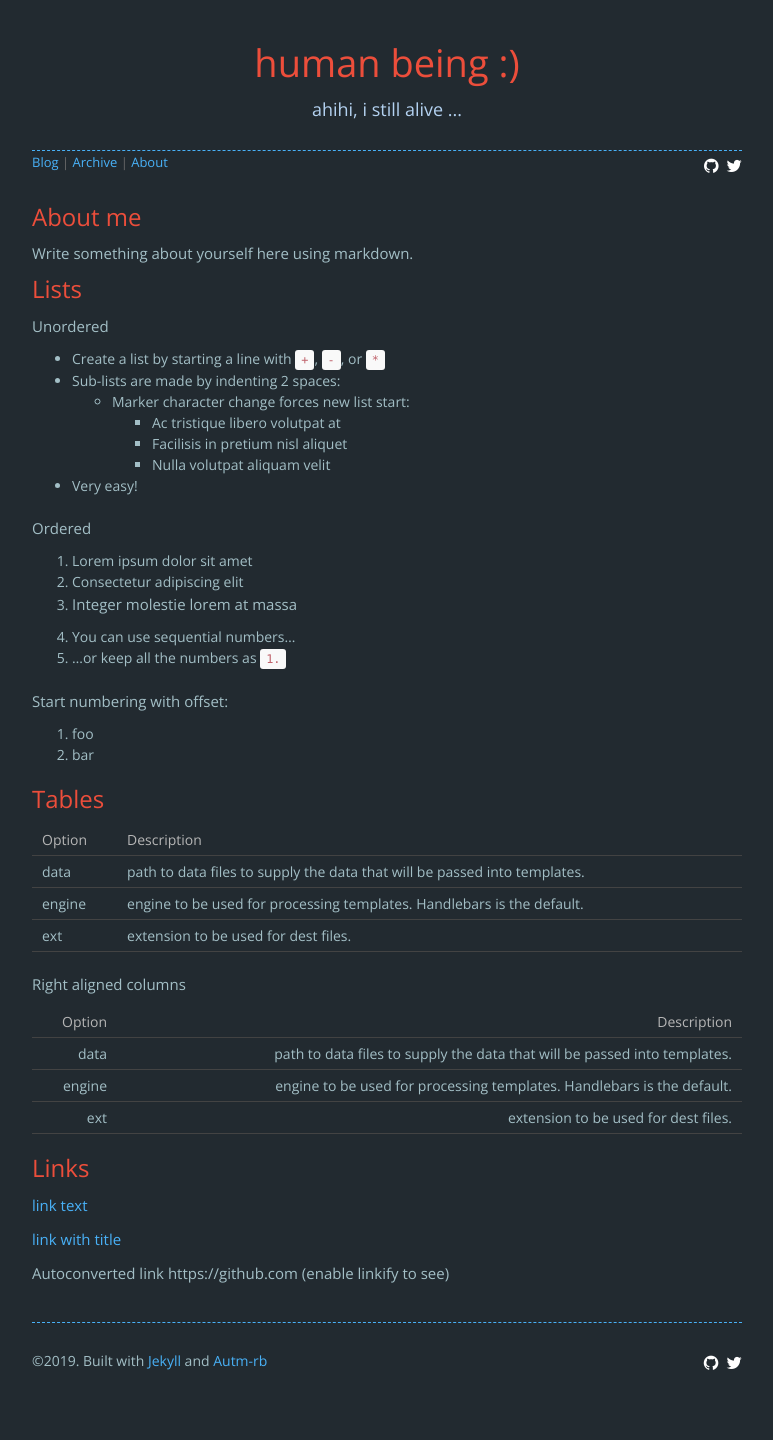
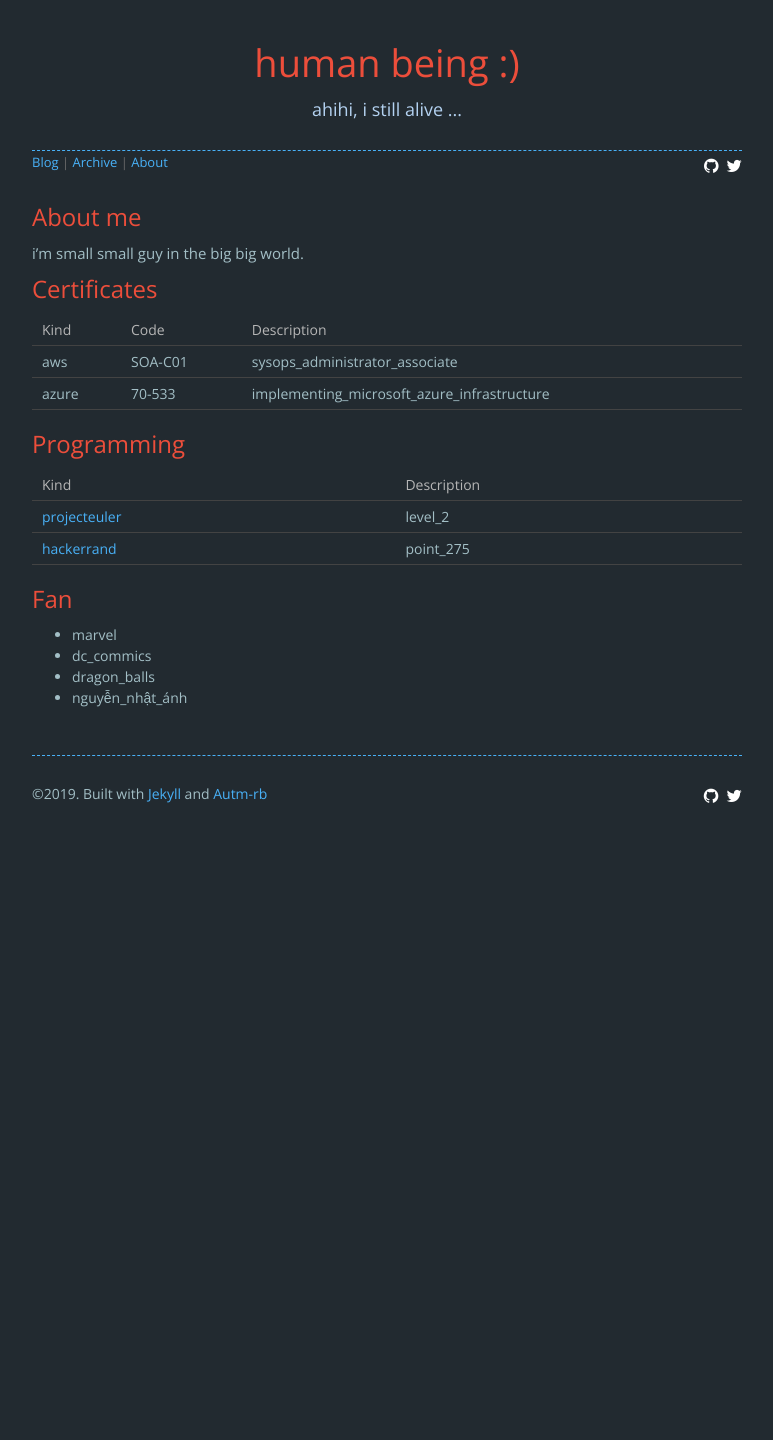
Before and after one commit to bkvtin/bkvtin.github.io, a Jekyll site: the page built from about.html, in a window 1280 px wide. Shown: the whole page, without its empty margins (253-1026 px from the left). Built offline with Jekyll 4.4.1, drawn with Linux system fonts in a browser that asks for light colours; nearby versions of some CDN libraries; comment, search, counter and statistics services are not loaded; after the commit the page ends 900 px from its top, so only the background shows below that.

Commit message:
[FM-00] Update about

```diff
--- a/_data/about.yml
+++ b/_data/about.yml
@@ -1,55 +1,24 @@
 text: |
 
-  Write something about yourself here using markdown.
+  i'm small small guy in the big big world.
 
-  ## Lists
+  ## Certificates
 
-  Unordered
+  | Kind | Code | Description |
+  | ------ | ------ | ----------- |
+  | aws   | SOA-C01 | sysops_administrator_associate |
+  | azure | 70-533 | implementing_microsoft_azure_infrastructure |
 
-  + Create a list by starting a line with `+`, `-`, or `*`
-  + Sub-lists are made by indenting 2 spaces:
-    - Marker character change forces new list start:
-      * Ac tristique libero volutpat at
-      + Facilisis in pretium nisl aliquet
-      - Nulla volutpat aliquam velit
-  + Very easy!
+  ## Programming
 
-  Ordered
+  | Kind | Description |
+  | ------ | ----------- |
+  | [projecteuler](https://projecteuler.net) | level_2 |
+  | [hackerrand](https://www.hackerrank.com) | point_275 |
 
-  1. Lorem ipsum dolor sit amet
-  2. Consectetur adipiscing elit
-  3. Integer molestie lorem at massa
+  ## Fan
 
-
-  1. You can use sequential numbers...
-  1. ...or keep all the numbers as `1.`
-
-  Start numbering with offset:
-
-  57. foo
-  1. bar
-
-  ## Tables
-
-  | Option | Description |
-  | ------ | ----------- |
-  | data   | path to data files to supply the data that will be passed into templates. |
-  | engine | engine to be used for processing templates. Handlebars is the default. |
-  | ext    | extension to be used for dest files. |
-
-  Right aligned columns
-
-  | Option | Description |
-  | ------:| -----------:|
-  | data   | path to data files to supply the data that will be passed into templates. |
-  | engine | engine to be used for processing templates. Handlebars is the default. |
-  | ext    | extension to be used for dest files. |
-
-
-  ## Links
-
-  [link text](https://github.com)
-
-  [link with title](https://github.com/ "title text!")
-
-  Autoconverted link https://github.com (enable linkify to see)
+  + marvel
+  + dc_commics
+  + dragon_balls
+  + nguyễn_nhật_ánh
--- a/_data/personal.yml
+++ b/_data/personal.yml
@@ -2,5 +2,5 @@
 # the name of social network must match the appropriate font awesome icon name
 
 social:
-  github: 'https://github.com/'
+  github: 'https://github.com/bkvtin'
   twitter: 'https://twitter.com/bkvtin'
```
